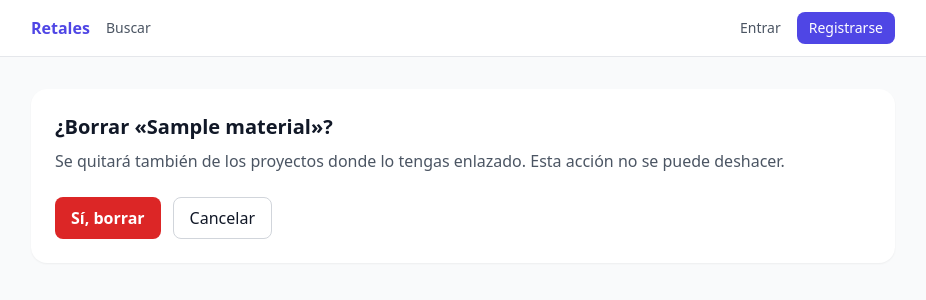
After one commit to mamRobles/Retal-CC-26-27, a Django app: template Retales/retales_proyecto/theme/templates/inventario/material_confirm_delete.html in a window 1280 px wide. The commit adds this page. Shown: the top 300 px of the page, without its empty margins (177-1103 px from the left). Run offline with Django 5.2, Linux system fonts and the light colour scheme; the template is opened without the code that fills it: most values are stand-ins (such as "Sample title", 1, 10 or a date in 2020); parts of the project's set-up code (start-up, migrations or seed data) failed here and were passed over; some libraries are stand-ins or nearby versions.

Commit message:
geat: htmls de modificacion y añadido para la gestión de materiales

```diff
--- /dev/null
+++ b/Retales/retales_proyecto/theme/templates/inventario/material_confirm_delete.html
@@ -0,0 +1,22 @@
+{% extends "base.html" %}
+
+{% block title %}Borrar material{% endblock %}
+
+{% block content %}
+{% if error %}
+    <div class="rounded-lg bg-yellow-50 border border-yellow-200 p-3 text-sm text-yellow-800">
+        {{ error }} Inténtalo de nuevo en unos minutos.
+    </div>
+    <a href="{% url 'materiales' user.username %}" class="mt-4 inline-block text-sm text-indigo-600 hover:underline">← Mis materiales</a>
+{% else %}
+<div class="bg-white rounded-2xl shadow-sm p-6">
+    <h1 class="text-xl font-bold">¿Borrar «{{ material.title }}»?</h1>
+    <p class="mt-2 text-gray-600">Se quitará también de los proyectos donde lo tengas enlazado. Esta acción no se puede deshacer.</p>
+    <form method="post" class="mt-6 flex gap-3">
+        {% csrf_token %}
+        <button type="submit" class="rounded-lg bg-red-600 px-4 py-2 font-semibold text-white hover:bg-red-700">Sí, borrar</button>
+        <a href="{% url 'materiales' user.username %}" class="rounded-lg border border-gray-300 px-4 py-2 hover:bg-gray-50">Cancelar</a>
+    </form>
+</div>
+{% endif %}
+{% endblock %}
```
Also changed, not shown: Retales/retales_proyecto/theme/templates/inventario/material_list.html (+6 -1 lines).
